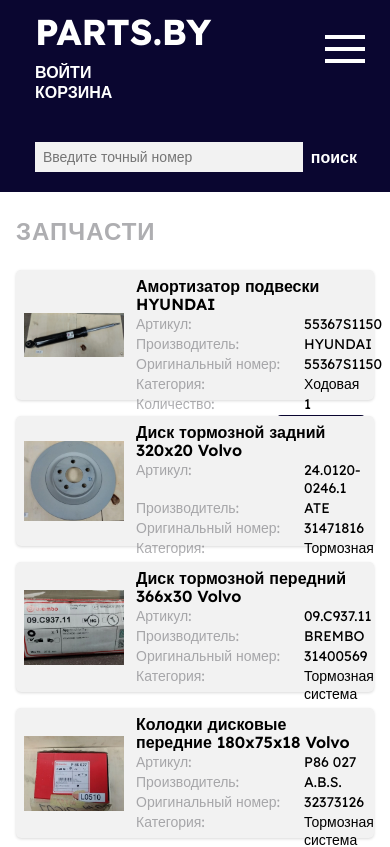
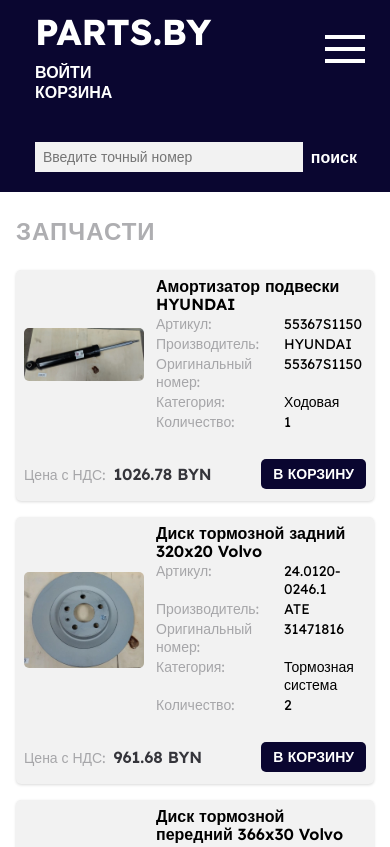
Before and after one commit to ak-prg/team-project-interview, a React (Vite) app: page / in a window 390 px wide. Shown: the top 847 px of the page. Built offline with nearby package versions, Linux system fonts and the light colour scheme.

Commit message:
fix: adjust css rules for adaptive design

```diff
--- a/src/features/catalog/ProductCard.css
+++ b/src/features/catalog/ProductCard.css
@@ -1,14 +1,15 @@
 .product-card {
   display: flex;
   gap: 24px;
-  padding: 16px;
+  padding: 8px 16px;
   background-color: var(--bg-card);
   border-radius: var(--radius);
   box-shadow: var(--shadow-card);
   align-items: center;
   width: 100%;
   max-width: 1280px;
-  height: 130px;
+  height: auto;
+  min-height: 136px;
   box-sizing: border-box;
   margin: 0 auto;
 }
@@ -22,8 +23,8 @@
   border-radius: var(--radius);
   overflow: hidden;
   display: flex;
-  align-items: center;
-  justify-content: center;
+  align-items: flex-start;
+  justify-content: flex-start;
 }
 
 .product-card__image {
@@ -44,7 +45,6 @@
   flex-direction: column;
   justify-content: space-between;
   gap: 4px;
-  height: 100%;
 }
 
 .product-card__title {
@@ -67,7 +67,7 @@
 
 .product-card__info-row {
   display: grid;
-  grid-template-columns: 160px 1fr;
+  grid-template-columns: 120px 1fr;
   gap: 8px;
   align-items: baseline;
 }
@@ -81,11 +81,12 @@
   color: var(--text-strong);
 }
 
-.product-card__footer {
+.product-card__aside {
   display: flex;
-  justify-content: space-between;
-  align-items: center;
-  margin-top: auto;
+  flex-direction: column;
+  align-items: flex-end;
+  justify-content: space-around;
+  gap: 16px;
 }
 
 .product-card__price {
@@ -120,14 +121,14 @@
 @media (max-width: 799px) {
   .product-card {
     max-width: 720px;
-    height: 130px;
+    height: auto;
     flex-direction: row;
     padding: 8px;
     gap: 12px;
   }
 
   .product-card__image-wrapper {
-    width: 100px;
+    width: 120px;
     height: 100%;
   }
 
@@ -146,19 +147,53 @@
     gap: 2px;
   }
 
-  .product-card__footer {
-    flex-direction: row;
-    align-items: center;
+  .product-card__aside {
+    flex-direction: column;
+    align-items: flex-start;
     gap: 8px;
   }
 
   .product-card__price {
+    display: flex;
+    flex-direction: column;
     gap: 4px;
   }
 
   .product-card__button {
     padding: 6px 12px;
     font-size: var(--font-size-caption);
+  }
+}
+
+@media (max-width: 530px) {
+  .product-card {
+    height: auto;
+    flex-wrap: wrap;
+    padding-bottom: 12px;
+  }
+  .product-card__content {
+    flex: 1 1 180px;
+  }
+
+  .product-card__aside {
+    flex: 1 1 100%;
+    flex-direction: row;
+    justify-content: space-between;
+    align-items: center;
+    margin-top: 8px;
+    padding-top: 8px;
+  }
+
+  .product-card__price {
+    flex-direction: row;
+    gap: 8px;
+    align-items: baseline;
+  }
+
+  .product-card__label {
+    flex-wrap: wrap;
+    color: var(--text-muted);
+    word-break: break-word;
   }
 }
 
--- a/src/features/catalog/ProductCard.tsx
+++ b/src/features/catalog/ProductCard.tsx
@@ -55,8 +55,8 @@ export const ProductCard = ({ product }: ProductCardProps) => {
             </div>
           ))}
         </div>
-
-        <div className="product-card__footer">
+      </div>
+      <div className="product-card__aside">
         <div className="product-card__price">
           <span className="product-card__label">Цена с НДС:</span>
           <span className="product-card__price-value title-text">
@@ -69,13 +69,8 @@ export const ProductCard = ({ product }: ProductCardProps) => {
           onClick={handleAddToCart}
           disabled={isOutOfStock}
         >
-            {isOutOfStock
-              ? 'Нет в наличии'
-              : inCart
-                ? 'В корзине'
-                : 'В корзину'}
+          {isOutOfStock ? 'Нет в наличии' : inCart ? 'В корзине' : 'В корзину'}
         </button>
-        </div>
       </div>
     </article>
   );
```
Lines whose indentation alone changed are shown as unchanged.
